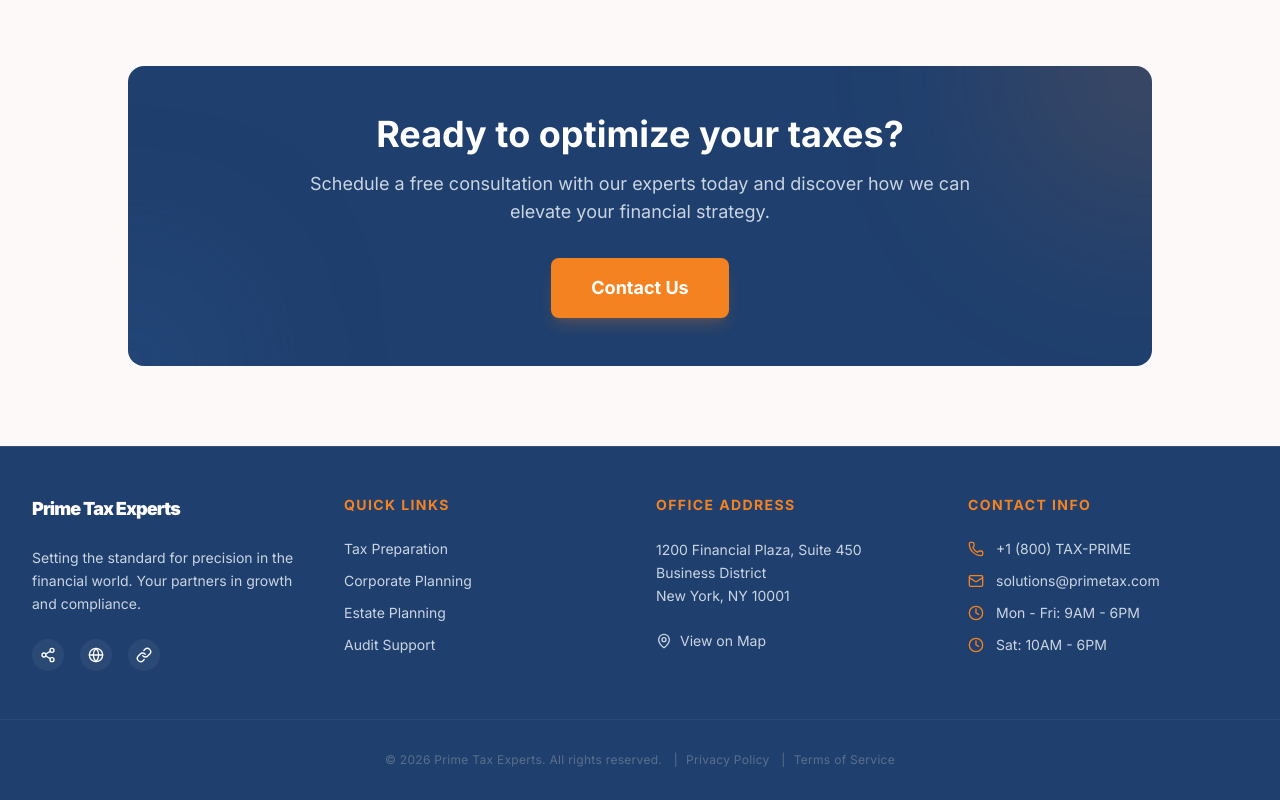
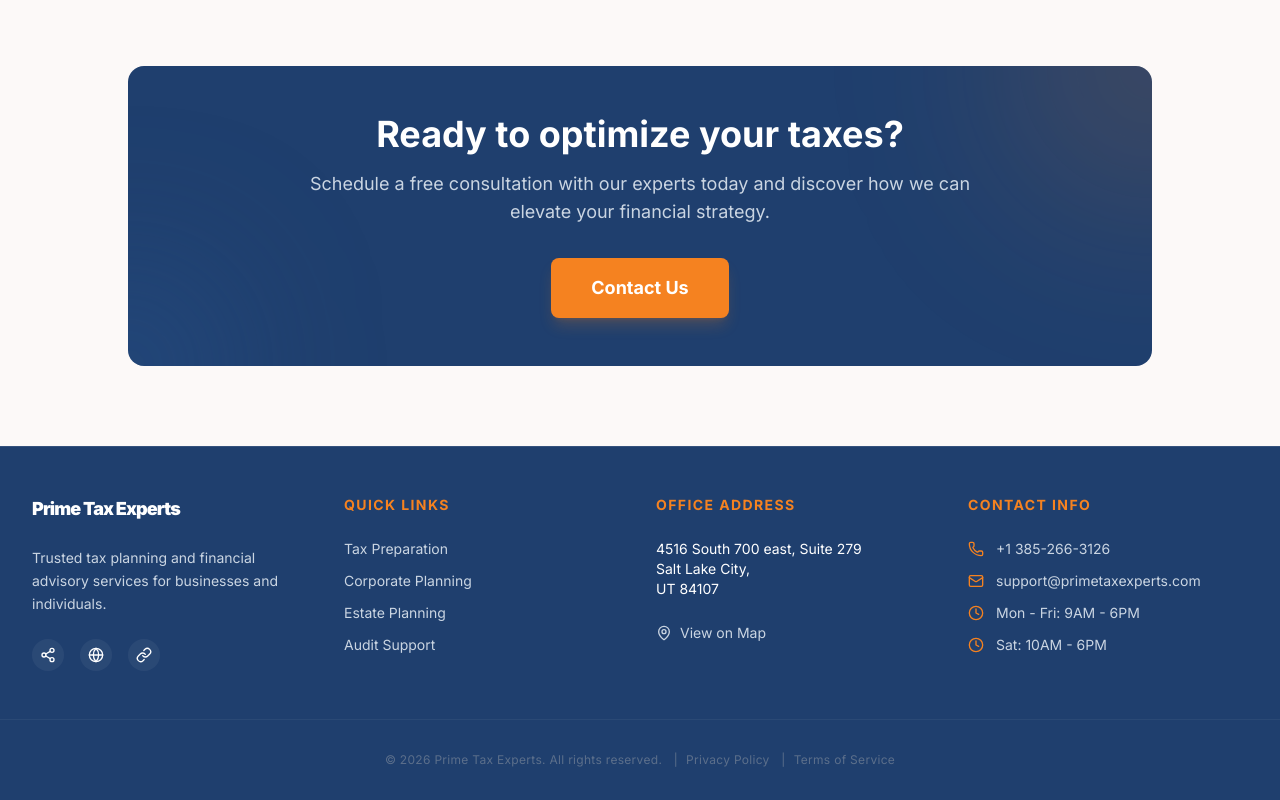
Before and after one commit to gisachris/prime_tax_experts, a Next.js app: page / in a window 1280 px wide. Shown: the part 2325-3125 px from the top of the page. Built offline with nearby package versions, Linux system fonts and the light colour scheme.

Commit message:
checkpoint 8

```diff
--- a/src/app/contact/page.tsx
+++ b/src/app/contact/page.tsx
@@ -2,6 +2,7 @@
 
 import { Header } from "@/components/Header";
 import { Footer } from "@/components/Footer";
+import { siteConfig } from "@/lib/siteConfig";
 import { MapPin, Phone, Mail, Clock, Share2, Globe, Link, ArrowRight } from "lucide-react";
 
 export default function ContactPage() {
@@ -44,8 +45,12 @@ export default function ContactPage() {
                   <div>
                     <h3 className="text-sm font-bold tracking-wider text-slate-400 uppercase mb-2">Office Address</h3>
                     <p className="text-lg text-[#1F3F6E] font-medium leading-snug">
-                      Level 4, 123 Financial District<br />
-                      Sydney, NSW 2000, Australia
+                      {siteConfig.address.split('\n').map((line, index) => (
+                        <span key={index}>
+                          {line}
+                          {index < siteConfig.address.split('\n').length - 1 && <br />}
+                        </span>
+                      ))}
                     </p>
                   </div>
                 </div>
@@ -57,7 +62,7 @@ export default function ContactPage() {
                   </div>
                   <div>
                     <h3 className="text-sm font-bold tracking-wider text-slate-400 uppercase mb-2">Phone Number</h3>
-                    <p className="text-lg text-[#1F3F6E] font-medium">+61 (02) 8888 9999</p>
+                    <p className="text-lg text-[#1F3F6E] font-medium">{siteConfig.phone}</p>
                   </div>
                 </div>
 
@@ -68,7 +73,7 @@ export default function ContactPage() {
                   </div>
                   <div>
                     <h3 className="text-sm font-bold tracking-wider text-slate-400 uppercase mb-2">Email Address</h3>
-                    <p className="text-lg text-[#1F3F6E] font-medium">consult@primetax.com.au</p>
+                    <p className="text-lg text-[#1F3F6E] font-medium">{siteConfig.email}</p>
                   </div>
                 </div>
 
@@ -79,7 +84,8 @@ export default function ContactPage() {
                   </div>
                   <div>
                     <h3 className="text-sm font-bold tracking-wider text-slate-400 uppercase mb-2">Office Hours</h3>
-                    <p className="text-lg text-[#1F3F6E] font-medium">Monday-Friday 9am-6pm</p>
+                    <p className="text-lg text-[#1F3F6E] font-medium">{siteConfig.hours.week}</p>
+                    <p className="text-lg text-[#1F3F6E] font-medium">{siteConfig.hours.weekend}</p>
                   </div>
                 </div>
               </section>
--- a/src/components/Footer.tsx
+++ b/src/components/Footer.tsx
@@ -6,9 +6,9 @@ export function Footer() {
     <footer className="bg-[#1F3F6E] text-white w-full border-t border-white/10">
       <div className="grid grid-cols-1 md:grid-cols-4 gap-8 px-8 py-12 max-w-7xl mx-auto">
         <div className="space-y-6">
-          <div className="text-lg font-black text-white tracking-tighter">Prime Tax Experts</div>
+          <div className="text-lg font-black text-white tracking-tighter">{siteConfig.name}</div>
           <p className="font-['Inter'] text-sm leading-relaxed text-slate-300">
-            Setting the standard for precision in the financial world. Your partners in growth and compliance.
+            {siteConfig.description}
           </p>
           <div className="flex space-x-4">
             <a className="w-8 h-8 rounded-full bg-white/5 flex items-center justify-center hover:bg-[#F58220] transition-colors" href="#">
@@ -33,14 +33,17 @@ export function Footer() {
         </div>
         <div className="space-y-6">
           <h4 className="text-sm font-bold uppercase tracking-widest text-[#F58220]">Office Address</h4>
-          <p className="font-['Inter'] text-sm leading-relaxed text-slate-300">
-            1200 Financial Plaza, Suite 450<br />
-            Business District<br />
-            New York, NY 10001
+          <p className="text-sm text-white">
+            {siteConfig.address.split('\n').map((line, index) => (
+              <span key={index}>
+                {line}
+                  {index < siteConfig.address.split('\n').length - 1 && <br />}
+              </span>
+            ))}
           </p>
           <div className="flex items-center gap-2 text-sm text-slate-300">
             <MapPin className="w-4 h-4" />
-            <a className="underline underline-offset-4 decoration-[#F58220]/50 hover:text-white" href="https://maps.google.com" target="_blank" rel="noopener noreferrer">View on Map</a>
+            <a className="underline underline-offset-4 decoration-[#F58220]/50 hover:text-white" href={`https://maps.google.com/maps?q=${encodeURIComponent(siteConfig.address)}`} target="_blank" rel="noopener noreferrer">View on Map</a>
           </div>
         </div>
         <div className="space-y-6">
@@ -48,26 +51,26 @@ export function Footer() {
           <ul className="space-y-3 font-['Inter'] text-sm">
             <li className="flex items-center gap-3">
               <Phone className="w-4 h-4 text-[#F58220]" />
-              <span className="text-slate-300">+1 (800) TAX-PRIME</span>
+              <span className="text-slate-300">{siteConfig.phone}</span>
             </li>
             <li className="flex items-center gap-3">
               <Mail className="w-4 h-4 text-[#F58220]" />
-              <span className="text-slate-300">solutions@primetax.com</span>
+              <span className="text-slate-300">{siteConfig.email}</span>
             </li>
             <li className="flex items-center gap-3">
               <Clock className="w-4 h-4 text-[#F58220]" />
-              <span className="text-slate-300">Mon - Fri: 9AM - 6PM</span>
+              <span className="text-slate-300">{siteConfig.hours.week}</span>
             </li>
             <li className="flex items-center gap-3">
               <Clock className="w-4 h-4 text-[#F58220]" />
-              <span className="text-slate-300">Sat: 10AM - 6PM</span>
+              <span className="text-slate-300">{siteConfig.hours.weekend}</span>
             </li>
           </ul>
         </div>
       </div>
       <div className="border-t border-white/5 py-8 text-center">
         <p className="font-['Inter'] text-xs tracking-wide text-slate-500 opacity-90">
-          © 2026 Prime Tax Experts. All rights reserved. <span className="mx-2">|</span>
+          © 2026 {siteConfig.name}. All rights reserved. <span className="mx-2">|</span>
           <a className="hover:text-white" href="#">Privacy Policy</a> <span className="mx-2">|</span>
           <a className="hover:text-white" href="#">Terms of Service</a>
         </p>
--- a/src/lib/siteConfig.ts
+++ b/src/lib/siteConfig.ts
@@ -3,6 +3,6 @@ export const siteConfig = {
   description: "Trusted tax planning and financial advisory services for businesses and individuals.",
   phone: "+1 385-266-3126",
   email: "support@primetaxexperts.com",
-  address: "4516 South 700 east, Suite 279\nSalt Lake City, UT 84107",
-  hours: "Mon - Fri: 9AM - 6PM",
+  address: "4516 South 700 east, Suite 279\nSalt Lake City,\nUT 84107",
+  hours: {week: "Mon - Fri: 9AM - 6PM", weekend: "Sat: 10AM - 6PM"},
 };
```
